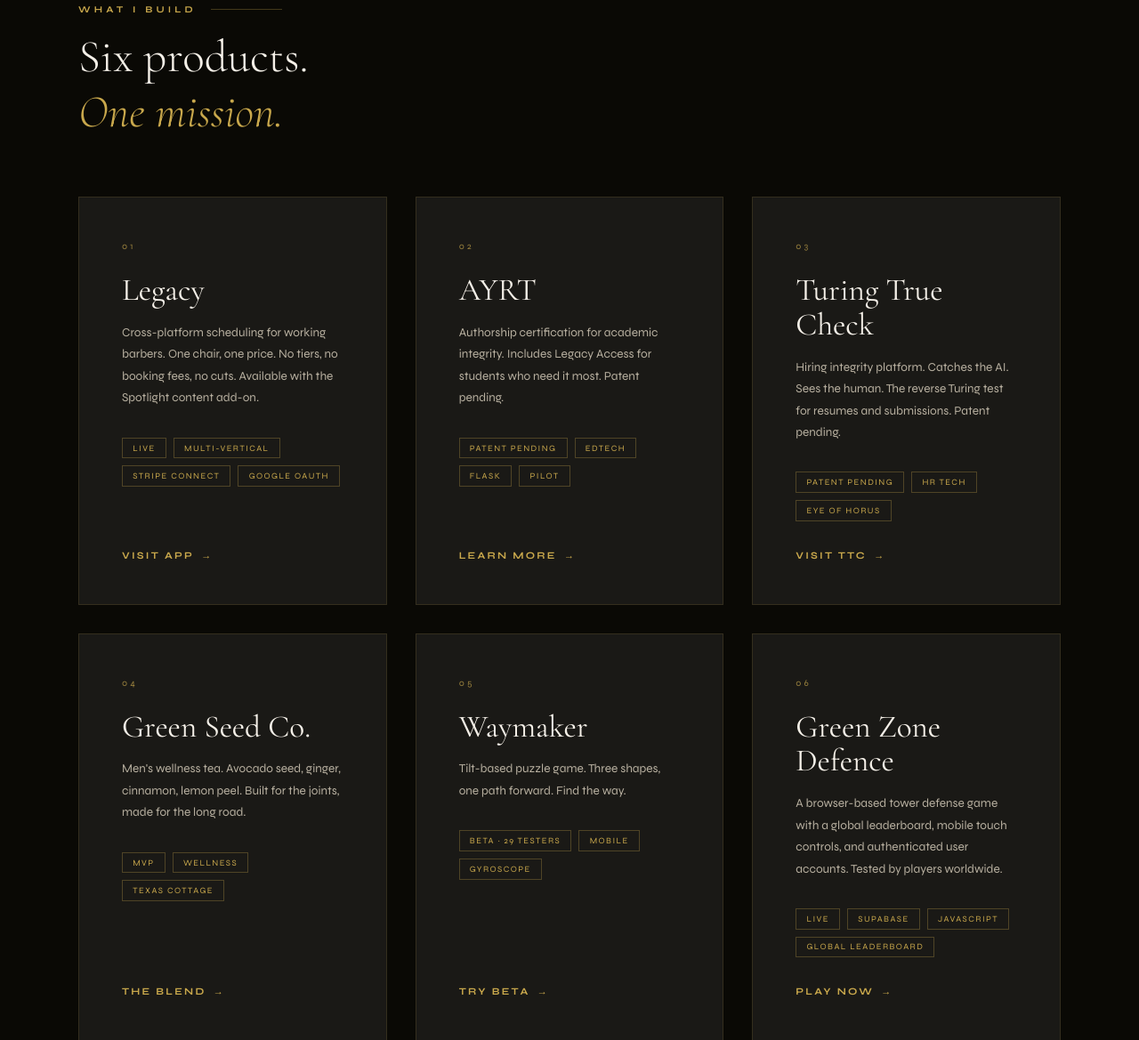
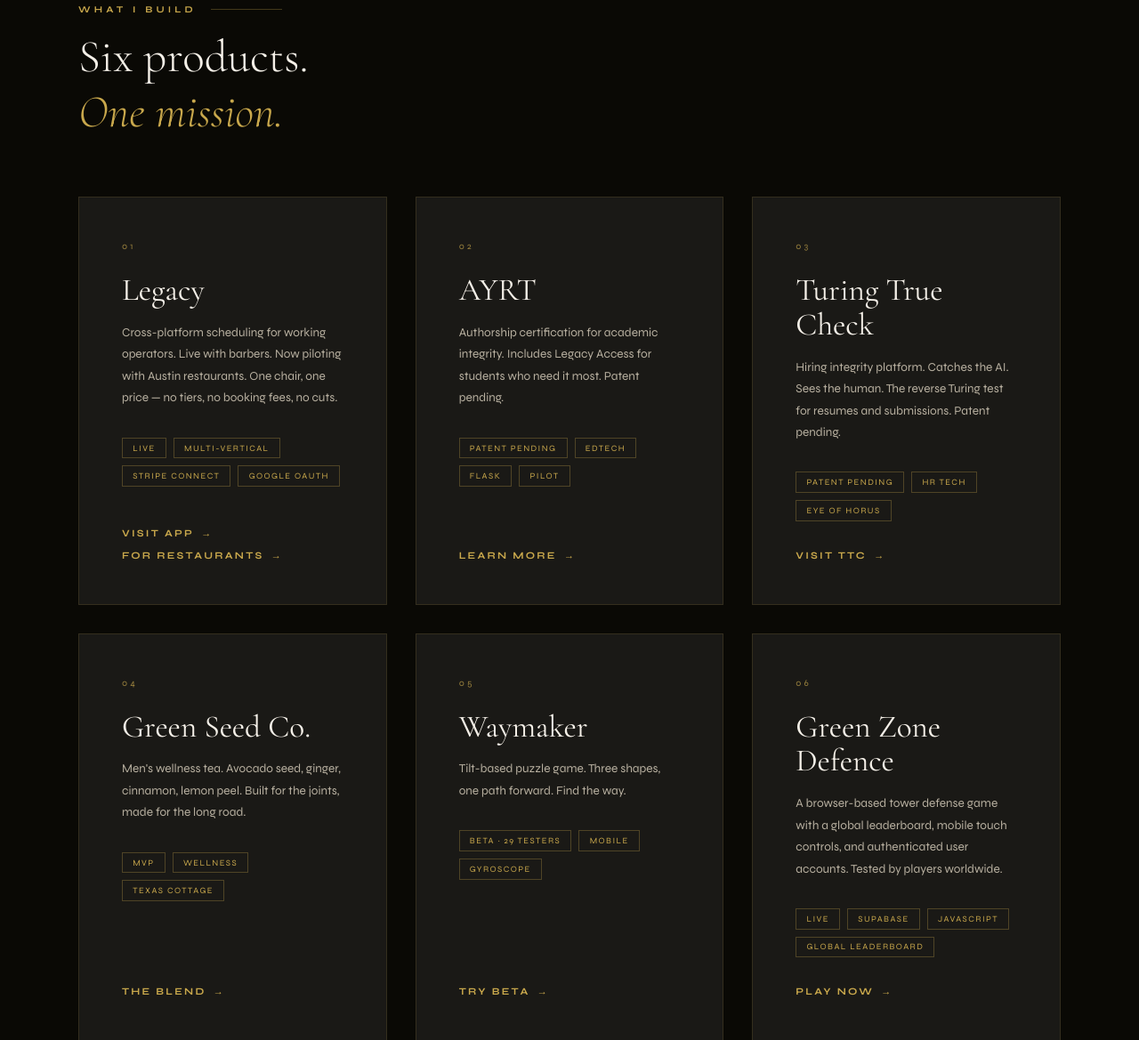
Before and after one commit to lighnthedark/green-eye-creative, a Flask app: page / in a window 1280 px wide. Shown: the part 2200-3369 px from the top of the page at 89% size. Run offline with Flask 3, Linux system fonts and the light colour scheme.

Commit message:
actually add restaurants links to homepage

```diff
--- a/templates/index.html
+++ b/templates/index.html
@@ -27,7 +27,6 @@
       font-family: 'Syne', sans-serif;
       overflow-x: hidden;
     }
-
     /* ─── NAV ─── */
     nav {
       position: fixed; top: 0; left: 0; right: 0; z-index: 100;
@@ -54,7 +53,6 @@
       text-decoration: none; transition: background 0.3s;
     }
     .nav-cta:hover { background: var(--gold-light); }
-
     /* ─── HERO ─── */
     .hero {
       position: relative; height: 100vh; min-height: 600px;
@@ -93,9 +91,7 @@
       font-size: 1rem; font-weight: 400; color: var(--cream-muted);
       max-width: 520px; line-height: 1.7; margin-bottom: 2.5rem;
     }
-    .hero-actions {
-      display: flex; gap: 1.2rem; align-items: center; flex-wrap: wrap;
-    }
+    .hero-actions { display: flex; gap: 1.2rem; align-items: center; flex-wrap: wrap; }
     .btn-primary {
       display: inline-block; padding: 1rem 2.2rem;
       background: var(--gold); color: var(--dark);
@@ -115,7 +111,6 @@
       transition: border-color 0.3s, background 0.3s;
     }
     .btn-ghost:hover { border-color: var(--gold); background: rgba(201, 168, 76, 0.08); }
-
     /* ─── SCROLL HINT ─── */
     .scroll-hint {
       position: absolute; bottom: 2rem; right: 3rem; z-index: 2;
@@ -136,12 +131,9 @@
       0%, 100% { opacity: 0.3; transform: scaleY(1); }
       50% { opacity: 1; transform: scaleY(1.1); }
     }
-
     /* ─── SECTIONS ─── */
     section { position: relative; }
-    .section-inner {
-      max-width: 1200px; margin: 0 auto; padding: 7rem 3rem;
-    }
+    .section-inner { max-width: 1200px; margin: 0 auto; padding: 7rem 3rem; }
     .section-label {
       font-size: 0.65rem; font-weight: 700; letter-spacing: 0.4em;
       text-transform: uppercase; color: var(--gold);
@@ -151,7 +143,6 @@
       content: ''; flex: 1; height: 1px;
       background: rgba(201, 168, 76, 0.3); max-width: 80px;
     }
-
     /* ─── MISSION ─── */
     .mission { background: var(--dark); }
     .mission-inner { max-width: 900px; }
@@ -166,20 +157,16 @@
       font-size: 1rem; line-height: 1.85;
       color: var(--cream-muted); max-width: 660px;
     }
-
     /* ─── ROOTS ─── */
     .roots { background: var(--dark-2); }
     .roots-grid {
       display: grid; grid-template-columns: 1fr 1fr;
       gap: 5rem; align-items: center;
     }
-    .roots-image-wrap {
-      position: relative; height: 580px; overflow: hidden;
-    }
+    .roots-image-wrap { position: relative; height: 580px; overflow: hidden; }
     .roots-image-wrap img {
       width: 100%; height: 100%; object-fit: cover;
-      object-position: center top;
-      transition: transform 0.8s ease;
+      object-position: center top; transition: transform 0.8s ease;
     }
     .roots-image-wrap:hover img { transform: scale(1.04); }
     .roots-image-wrap::after {
@@ -214,7 +201,6 @@
       font-size: 0.65rem; font-style: normal; letter-spacing: 0.2em;
       text-transform: uppercase; color: var(--cream-muted); margin-top: 0.2rem;
     }
-
     /* ─── PROJECTS ─── */
     .projects-title {
       font-family: 'Cormorant Garamond', serif;
@@ -257,10 +243,7 @@
       font-size: 0.85rem; line-height: 1.8;
       color: var(--cream-muted); margin-bottom: 2rem;
     }
-    .project-tags {
-      display: flex; flex-wrap: wrap; gap: 0.5rem;
-      margin-bottom: 2rem;
-    }
+    .project-tags { display: flex; flex-wrap: wrap; gap: 0.5rem; margin-bottom: 2rem; }
     .tag {
       font-size: 0.6rem; letter-spacing: 0.15em; text-transform: uppercase;
       color: var(--gold);
@@ -272,10 +255,11 @@
       text-transform: uppercase; color: var(--gold);
       display: flex; align-items: center; gap: 0.5rem;
       margin-top: auto;
+      text-decoration: none;
     }
     .project-link::after { content: '→'; transition: transform 0.2s; }
     .project-card:hover .project-link::after { transform: translateX(4px); }
-
+    .project-link + .project-link { margin-top: 0.7rem; }
     /* ─── PHILOSOPHY ─── */
     .philosophy { position: relative; overflow: hidden; }
     .phil-bg {
@@ -300,7 +284,6 @@
       font-size: 0.7rem; letter-spacing: 0.3em;
       text-transform: uppercase; color: var(--cream-muted);
     }
-
     /* ─── FOOTER ─── */
     footer {
       background: var(--dark-2);
@@ -340,14 +323,12 @@
       transition: color 0.2s;
     }
     .footer-email:hover { color: var(--gold); }
-
     /* ─── REVEAL ─── */
     .reveal {
       opacity: 0; transform: translateY(30px);
       transition: opacity 0.8s ease, transform 0.8s ease;
     }
     .reveal.visible { opacity: 1; transform: translateY(0); }
-
     /* ─── RESPONSIVE ─── */
     @media (max-width: 768px) {
       nav { padding: 1.2rem 1.5rem; }
@@ -363,16 +344,15 @@
   </style>
 </head>
 <body>
-
   <!-- NAV -->
   <nav>
     <a href="/" class="nav-logo">Green Eye Creative</a>
     <div class="nav-right">
       <a href="/about" class="nav-link">About</a>
+      <a href="/restaurants" class="nav-link">Restaurants</a>
       <a href="https://lees-legacy.onrender.com" target="_blank" class="nav-cta">Legacy →</a>
     </div>
   </nav>
-
   <!-- HERO -->
   <section class="hero">
     <div class="hero-bg"></div>
@@ -391,7 +371,6 @@
       <span>Scroll</span>
     </div>
   </section>
-
   <!-- MISSION -->
   <section class="mission">
     <div class="section-inner mission-inner">
@@ -400,7 +379,6 @@
       <p class="mission-body reveal">The ones who couldn't afford shortcuts, didn't have the test bank, and still showed up. Green Eye Creative exists to level that playing field — one product at a time.</p>
     </div>
   </section>
-
   <!-- ROOTS -->
   <section class="roots">
     <div class="section-inner">
@@ -432,27 +410,25 @@
       </div>
     </div>
   </section>
-
   <!-- PROJECTS -->
   <section>
     <div class="section-inner">
       <p class="section-label reveal">What I Build</p>
       <h2 class="projects-title reveal">Six products.<br><em>One mission.</em></h2>
       <div class="projects-grid">
-
-        <a href="https://lees-legacy.onrender.com" target="_blank" class="project-card reveal">
+        <div class="project-card reveal">
           <p class="project-number">01</p>
           <h3 class="project-name">Legacy</h3>
-          <p class="project-desc">Cross-platform scheduling for working barbers. One chair, one price. No tiers, no booking fees, no cuts. Available with the Spotlight content add-on.</p>
+          <p class="project-desc">Cross-platform scheduling for working operators. Live with barbers. Now piloting with Austin restaurants. One chair, one price — no tiers, no booking fees, no cuts.</p>
           <div class="project-tags">
             <span class="tag">Live</span>
             <span class="tag">Multi-vertical</span>
             <span class="tag">Stripe Connect</span>
             <span class="tag">Google OAuth</span>
           </div>
-          <span class="project-link">Visit App</span>
-        </a>
-
+          <a href="https://lees-legacy.onrender.com" target="_blank" class="project-link">Visit App</a>
+          <a href="/restaurants" class="project-link">For Restaurants</a>
+        </div>
         <a href="https://ayrt.onrender.com" target="_blank" class="project-card reveal">
           <p class="project-number">02</p>
           <h3 class="project-name">AYRT</h3>
@@ -465,7 +441,6 @@
           </div>
           <span class="project-link">Learn More</span>
         </a>
-
         <a href="https://greeneyecreative-ttc.netlify.app" target="_blank" class="project-card reveal">
           <p class="project-number">03</p>
           <h3 class="project-name">Turing True Check</h3>
@@ -477,7 +452,6 @@
           </div>
           <span class="project-link">Visit TTC</span>
         </a>
-
         <a href="#" class="project-card reveal">
           <p class="project-number">04</p>
           <h3 class="project-name">Green Seed Co.</h3>
@@ -489,7 +463,6 @@
           </div>
           <span class="project-link">The Blend</span>
         </a>
-
         <a href="#" target="_blank" class="project-card reveal">
           <p class="project-number">05</p>
           <h3 class="project-name">Waymaker</h3>
@@ -501,7 +474,6 @@
           </div>
           <span class="project-link">Try Beta</span>
         </a>
-
         <a href="https://space-invaders-n01i.onrender.com" target="_blank" class="project-card reveal">
           <p class="project-number">06</p>
           <h3 class="project-name">Green Zone Defence</h3>
@@ -514,11 +486,9 @@
           </div>
           <span class="project-link">Play Now</span>
         </a>
-
       </div>
     </div>
   </section>
-
   <!-- PHILOSOPHY -->
   <section class="philosophy">
     <div class="phil-bg"></div>
@@ -531,7 +501,6 @@
       </div>
     </div>
   </section>
-
   <!-- FOOTER -->
   <footer>
     <div class="footer-inner">
@@ -539,6 +508,7 @@
       <div class="footer-links">
         <a href="/about">About</a>
         <a href="https://lees-legacy.onrender.com" target="_blank">Legacy</a>
+        <a href="/restaurants">Restaurants</a>
         <a href="https://greeneyecreative-ttc.netlify.app" target="_blank">TTC</a>
         <a href="https://ayrt.onrender.com" target="_blank">AYRT</a>
         <a href="https://www.linkedin.com/in/spencer-green-70846131/" target="_blank">LinkedIn</a>
@@ -549,7 +519,6 @@
       <a href="mailto:spencer@greeneyecreative.com" class="footer-email">spencer@greeneyecreative.com</a>
     </div>
   </footer>
-
   <script>
     // IP / content protection — preserved from original
     document.addEventListener('contextmenu', e => e.preventDefault());
@@ -561,7 +530,6 @@
       if (e.ctrlKey && e.shiftKey && e.keyCode === 74) return false;
       if (e.ctrlKey && e.keyCode === 85) return false;
     };
-
     // Scroll-triggered reveal animations
     const reveals = document.querySelectorAll('.reveal');
     const observer = new IntersectionObserver((entries) => {
```
